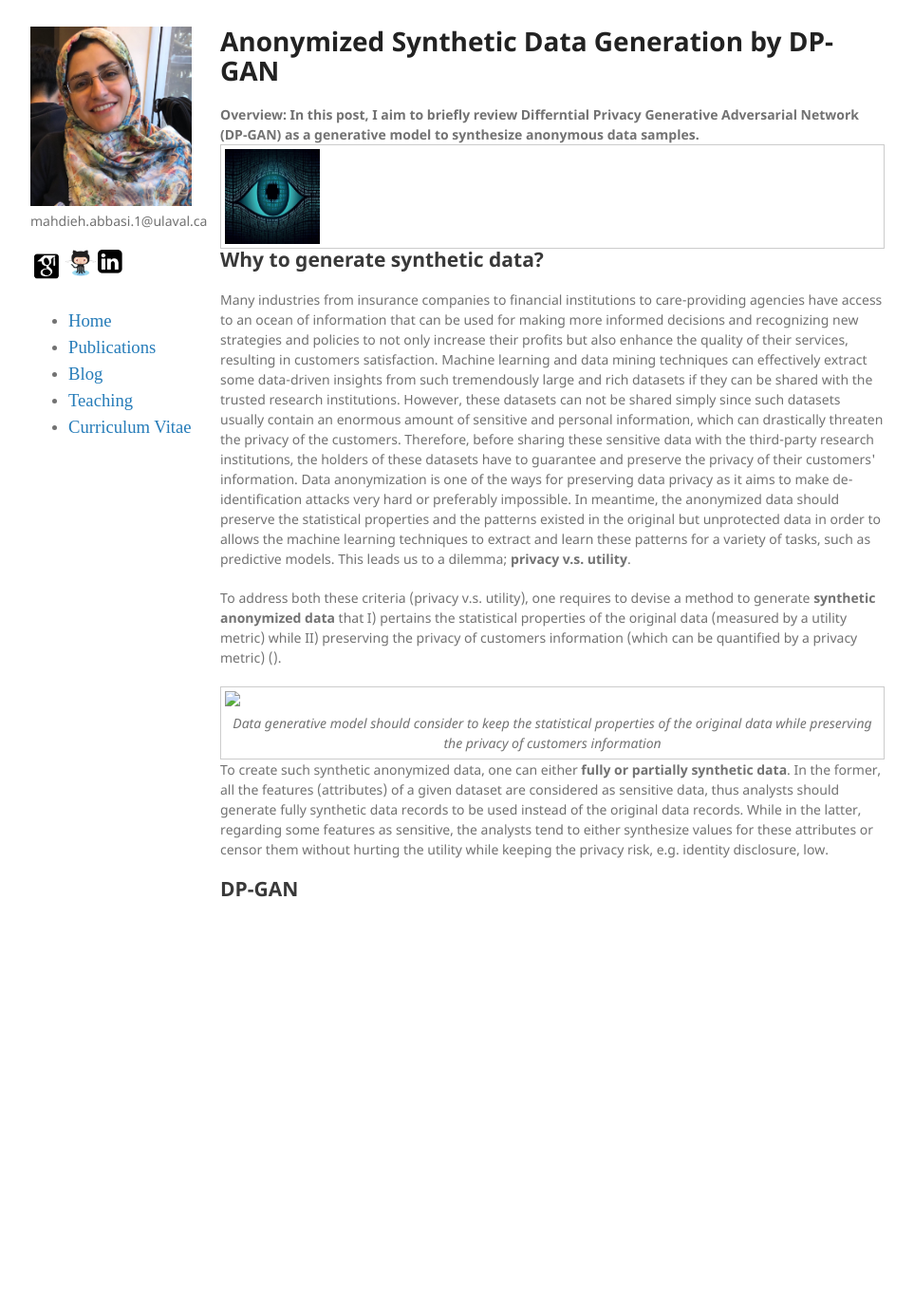
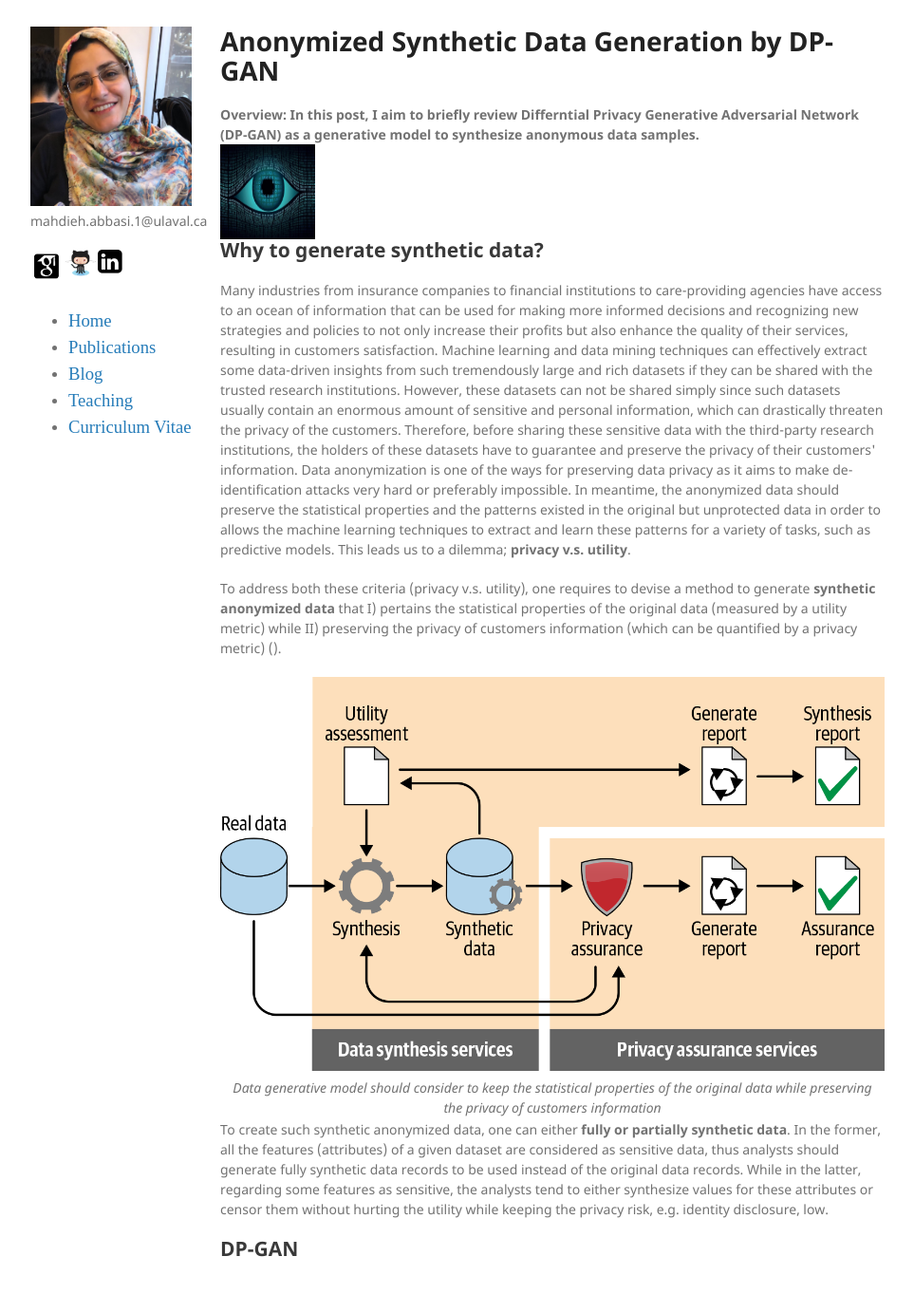
Before and after one commit to mahdaneh/mahdaneh.github.io, a Jekyll site: the page built from Blogs/Data_anonymization_privacy.html, in a window 1280 px wide and 1400 px high. Shown: the top 1363 px of the window at 95% size, without its empty margins (158-1121 px from the left). Built offline with Jekyll 4.4.1, drawn with Linux system fonts in a browser that asks for light colours.

Commit message:
data privacy

```diff
--- a/Blogs/Data_anonymization_privacy.html
+++ b/Blogs/Data_anonymization_privacy.html
@@ -23,13 +23,12 @@ Therefore, before sharing these sensitive data with the third-party research ins
 </p>
 
 
-
 <p>
 
 To address both these criteria (privacy v.s. utility), one requires to devise a method to generate <b>synthetic anonymized data</b> that I) pertains the statistical properties of the original data (measured by a utility metric) while II) preserving the privacy of customers information (which can be quantified by a privacy metric) ().
 <figure>
 
-<img src="Blogs/synthetic_data.png"/>
+<img src="/Blogs/synthetic_data.png"/>
 <figcaption>Data generative model should consider to keep the statistical properties of the original data while preserving the privacy of customers information</figcaption>
 </figure>
 
--- a/_sass/jekyll-theme-minimal.scss
+++ b/_sass/jekyll-theme-minimal.scss
@@ -592,8 +592,7 @@ div.img img{
 }
 
 figure {
-  border: 1px #cccccc solid;
-  padding: 4px;
+
   margin: auto;
 }
 
```
